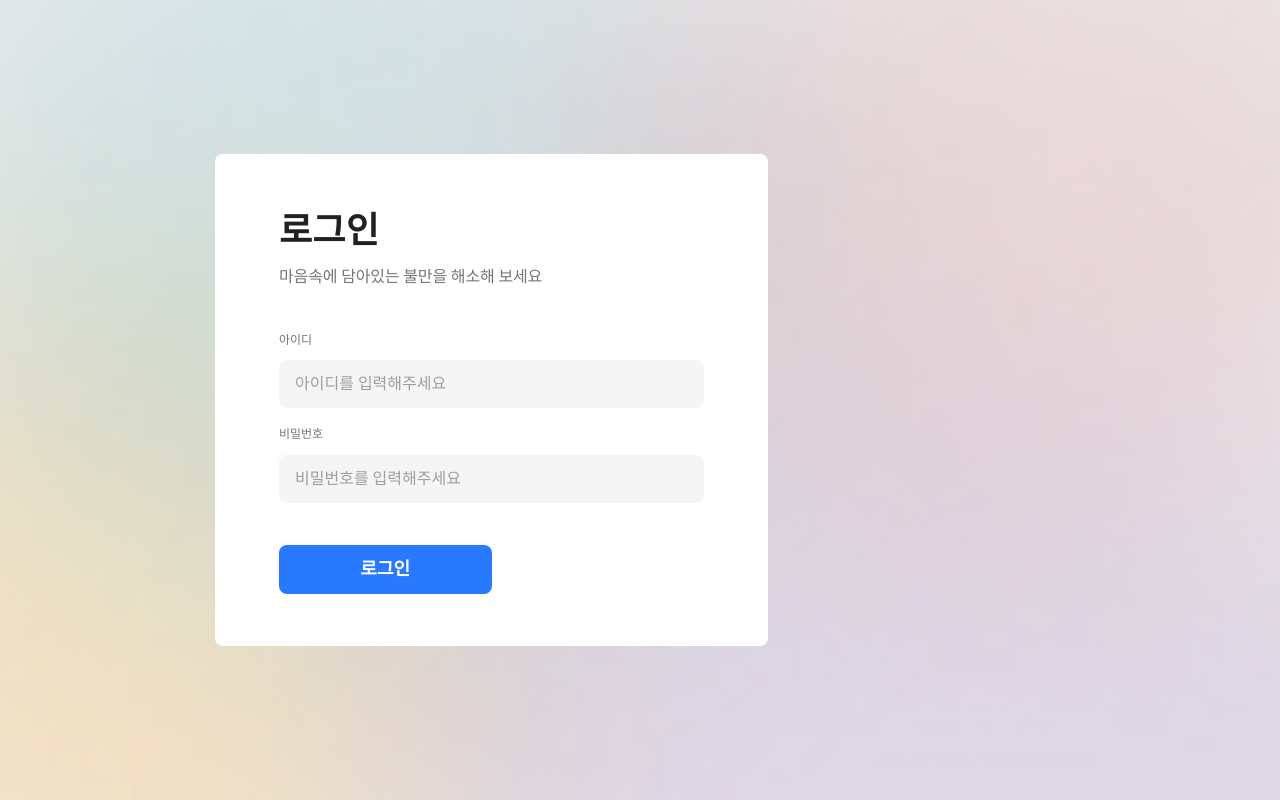
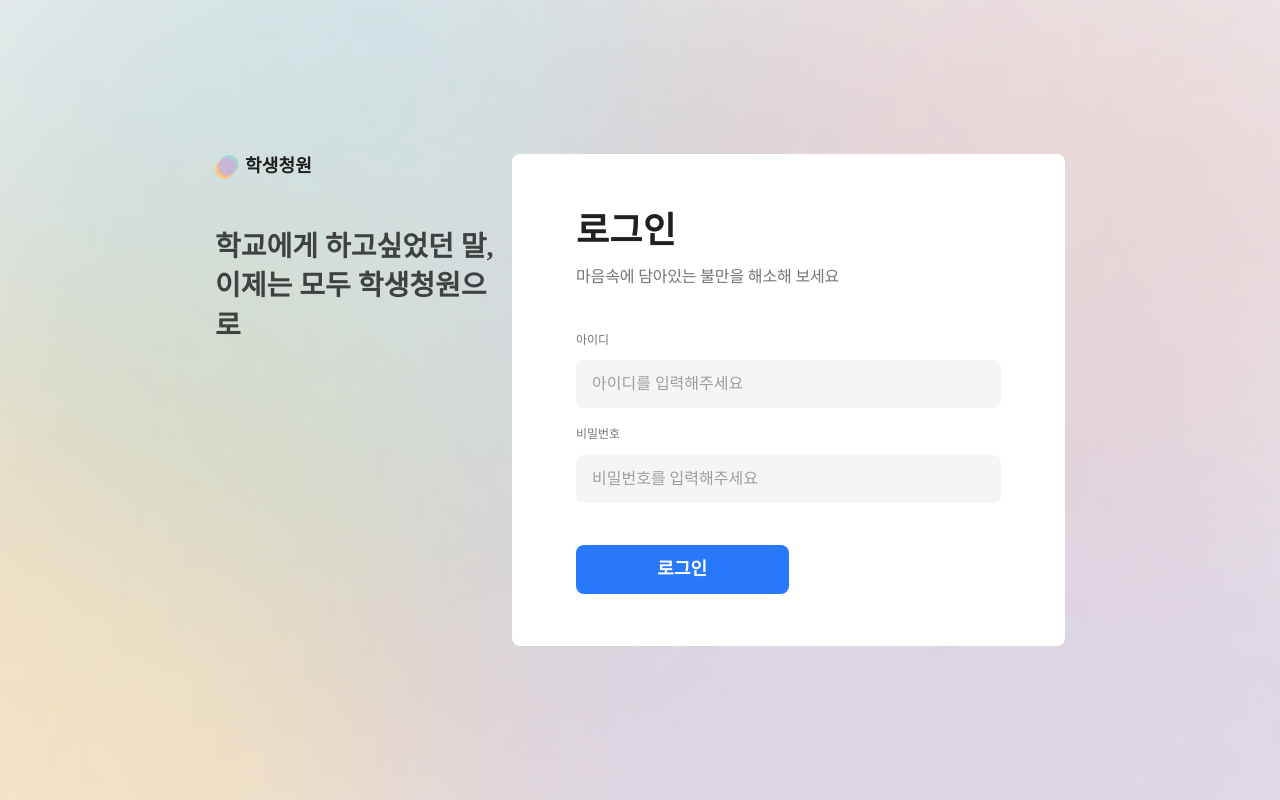
Before and after one commit to Bamdoliro/stupetition, a React (Create React App) app: page /login in a window 1280 px wide. Built offline with nearby package versions, Linux system fonts and the light colour scheme; no server answers.

Commit message:
ADD :: ment props style - FIX :: style

```diff
--- a/src/components/common/Ment/index.tsx
+++ b/src/components/common/Ment/index.tsx
@@ -1,9 +1,13 @@
 import Logo from 'assets/logo.svg';
 import * as S from './style';
 
-const Ment = () => {
+interface PropsType {
+  posistion: 'flex-end' | 'flex-start';
+}
+
+const Ment = ({ posistion }: PropsType) => {
   return (
-    <S.Ment>
+    <S.Ment style={{ alignSelf: posistion }}>
       <S.LogoWrap>
         <S.Logo src={Logo} />
         <S.LogoText>학생청원</S.LogoText>
--- a/src/components/common/Ment/style.ts
+++ b/src/components/common/Ment/style.ts
@@ -10,6 +10,7 @@ export const Ment = styled.div`
 
 export const Text = styled(T.H2)`
   color: rgba(0, 0, 0, 0.7);
+  font-weight: 600;
 `;
 
 export const LogoWrap = styled.div`
--- a/src/components/ui/Login/index.tsx
+++ b/src/components/ui/Login/index.tsx
@@ -3,6 +3,7 @@ import { LoginType } from 'types/auth.type';
 import Input from 'components/common/Input';
 import Button from 'components/common/Button';
 import { LoginFeature } from 'features/auth/login.feature';
+import Ment from 'components/common/Ment';
 import * as S from './style';
 
 const Login = () => {
@@ -21,6 +22,7 @@ const Login = () => {
   return (
     <S.LoginLayout>
       <S.LoginWrap>
+        <Ment posistion="flex-start" />
         <S.LoginBox>
           <S.Title>로그인</S.Title>
           <S.SubTitle>마음속에 담아있는 불만을 해소해 보세요</S.SubTitle>
--- a/src/components/ui/Login/style.ts
+++ b/src/components/ui/Login/style.ts
@@ -4,6 +4,8 @@ import * as T from 'styles/text.style';
 import { color } from 'styles/theme.style';
 
 export const LoginLayout = styled.div`
+  display: flex;
+  align-items: center;
   width: 100vw;
   height: 100vh;
   background-color: ${color.gray300};
@@ -15,7 +17,7 @@ export const LoginLayout = styled.div`
 export const LoginWrap = styled.div`
   position: relative;
   width: 100%;
-  height: 100%;
+  height: 492px;
   display: flex;
   align-items: center;
   justify-content: space-between;
@@ -27,7 +29,7 @@ export const LoginBox = styled.div`
   flex-direction: column;
   justify-content: center;
   width: 553px;
-  height: 492px;
+  height: 100%;
   background-color: ${color.white};
   border-radius: 8px;
   padding: 0px 64px;
```
